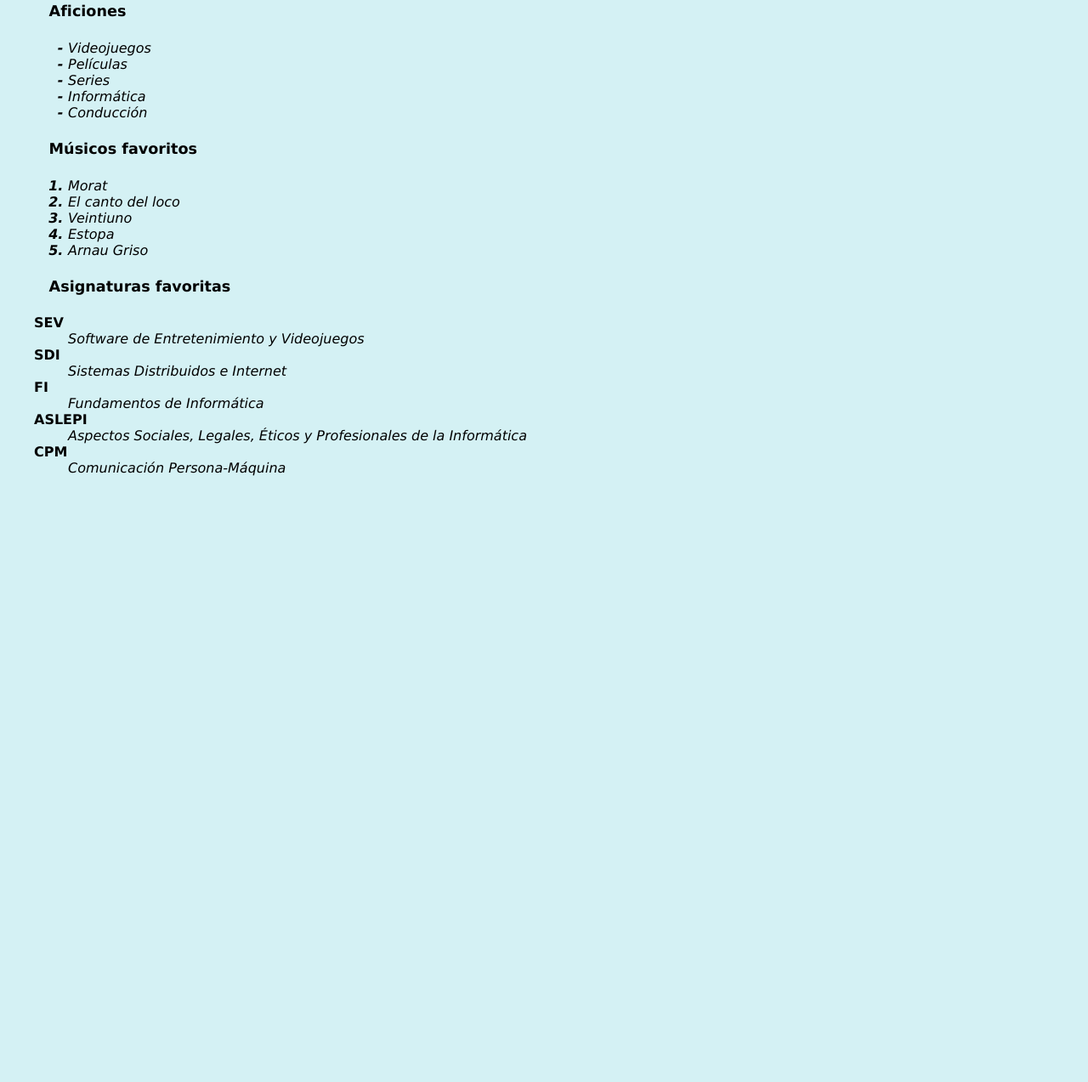
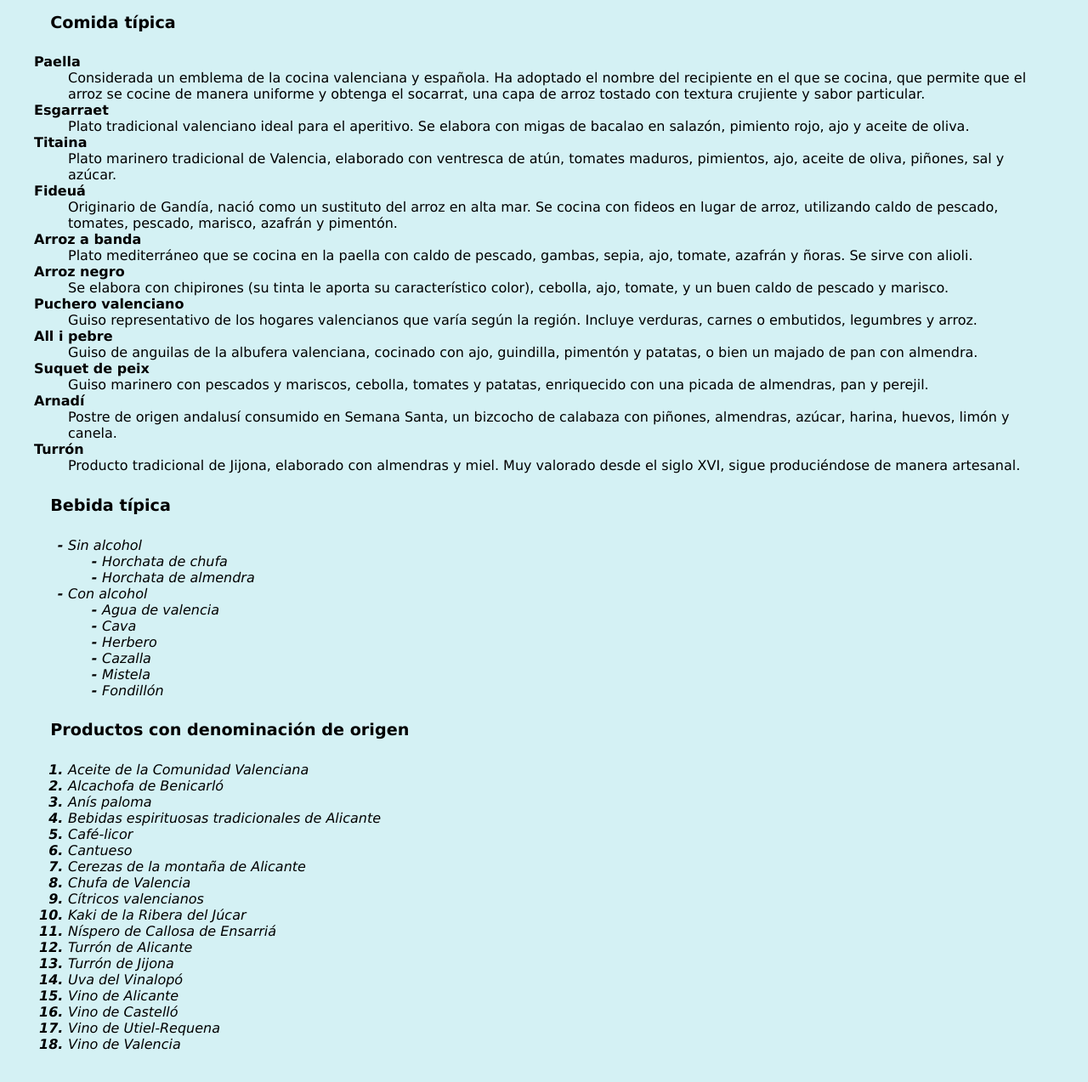
Before and after one commit to UO270734/TopGun, a plain HTML site: page gastronomia.html in a window 1280 px wide. Shown: the part 367-1640 px from the top of the page at 85% size. Before the commit the page ends 983 px from the top, so only its background shows below. Drawn offline with Linux system fonts and the light colour scheme.

Commit message:
Listas de gastronomia

```diff
--- a/estilo/estilo.css
+++ b/estilo/estilo.css
@@ -33,6 +33,7 @@ nav a:hover{
    background-color: #75E6DA;
 }
 
+
 /* LISTAS */
 /* Especificidad 001 */
 ul {
@@ -50,7 +51,7 @@ dt {
 }
 
 /* Especificidad 001 */
-dd, li {
+li {
    font-style: italic;
 }
 
@@ -102,7 +103,7 @@ h3 {
 
 /* Especificidad 001 */
 h4 {
-   font-size: 1.1em;
+   font-size: 1.2em;
    margin-left: 1em;
 }
 
--- a/gastronomia.html
+++ b/gastronomia.html
@@ -8,7 +8,7 @@
 	<link rel=icon href=multimedia/imagenes/favicon.ico sizes="16x16" type="image/ico">
 
 	<meta name ="author" content ="Mauro Varea Fernández" />
-	<meta name ="description" content ="Documento para utilizar en otros módulos de la asignatura" />
+	<meta name ="description" content ="Documento para el módulo Gastronomía" />
 	<meta name ="keywords" content ="" />
 	<meta name ="viewport" content ="width=device-width, initial-scale=1.0" />
 
@@ -20,7 +20,6 @@
     <!-- Datos con el contenidos que aparece en el navegador -->
 	<header>
 		<h1>Proyecto convocatoria extraordinaria</h1>
-
 		<nav>
 			<a title="Página principal" accesskey="P" tabindex="1" href="index.html">Página principal</a>
 			<a title="Gastronomía" accesskey="G" tabindex="2" href="gastronomia.html">Gastronomía</a>
@@ -32,37 +31,73 @@
 	</header>
 
 	<h2>Gastronomía</h2>
+	<p>La Comunidad Valenciana, con capital Valencia, posee una gastronomía muy variada.
+		A continuación se enumeran en distintas listas la comida y bebidas más típicas de la región, así como sus alimentos con denominación de origen.</p>
 
-    <h3>Listas personales</h3>
-	<h4>Aficiones</h4>
+	<h4>Comida típica</h4>
+	<dl>
+		<dt>Paella</dt>
+		<dd>Considerada un emblema de la cocina valenciana y española. Ha adoptado el nombre del recipiente en el que se cocina, que permite que el arroz se cocine de manera uniforme y obtenga el socarrat, una capa de arroz tostado con textura crujiente y sabor particular.</dd>
+		<dt>Esgarraet</dt>
+		<dd>Plato tradicional valenciano ideal para el aperitivo. Se elabora con migas de bacalao en salazón, pimiento rojo, ajo y aceite de oliva.</dd>
+		<dt>Titaina</dt>
+		<dd>Plato marinero tradicional de Valencia, elaborado con ventresca de atún, tomates maduros, pimientos, ajo, aceite de oliva, piñones, sal y azúcar.</dd>
+		<dt>Fideuá</dt>
+		<dd>Originario de Gandía, nació como un sustituto del arroz en alta mar. Se cocina con fideos en lugar de arroz, utilizando caldo de pescado, tomates, pescado, marisco, azafrán y pimentón.</dd>
+		<dt>Arroz a banda</dt>
+		<dd>Plato mediterráneo que se cocina en la paella con caldo de pescado, gambas, sepia, ajo, tomate, azafrán y ñoras. Se sirve con alioli.</dd>
+		<dt>Arroz negro</dt>
+		<dd>Se elabora con chipirones (su tinta le aporta su característico color), cebolla, ajo, tomate, y un buen caldo de pescado y marisco.</dd>
+		<dt>Puchero valenciano</dt>
+		<dd>Guiso representativo de los hogares valencianos que varía según la región. Incluye verduras, carnes o embutidos, legumbres y arroz.</dd>
+		<dt>All i pebre</dt>
+		<dd>Guiso de anguilas de la albufera valenciana, cocinado con ajo, guindilla, pimentón y patatas, o bien un majado de pan con almendra.</dd>
+		<dt>Suquet de peix</dt>
+		<dd>Guiso marinero con pescados y mariscos, cebolla, tomates y patatas, enriquecido con una picada de almendras, pan y perejil.</dd>
+		<dt>Arnadí</dt>
+		<dd>Postre de origen andalusí consumido en Semana Santa, un bizcocho de calabaza con piñones, almendras, azúcar, harina, huevos, limón y canela.</dd>
+		<dt>Turrón</dt>
+		<dd>Producto tradicional de Jijona, elaborado con almendras y miel. Muy valorado desde el siglo XVI, sigue produciéndose de manera artesanal.</dd>
+	</dl>
+	<h4>Bebida típica</h4>
 	<ul>
-		<li>Videojuegos</li>
-		<li>Películas</li>
-		<li>Series</li>
-		<li>Informática</li>
-		<li>Conducción</li>
+		<li>Sin alcohol</li>
+		<ul>
+			<li>Horchata de chufa</li>
+			<li>Horchata de almendra</li>
+		</ul>
+		<li>Con alcohol</li>
+		<ul>
+			<li>Agua de valencia</li>
+			<li>Cava</li>
+			<li>Herbero</li>
+			<li>Cazalla</li>
+			<li>Mistela</li>
+			<li>Fondillón</li>
+		</ul>
 	</ul>
-	<h4>Músicos favoritos</h4>
+	<h4>Productos con denominación de origen</h4>
 	<ol>
-		<li>Morat</li>
-		<li>El canto del loco</li>
-		<li>Veintiuno</li>
-		<li>Estopa</li>
-		<li>Arnau Griso</li>
+		<li>Aceite de la Comunidad Valenciana</li>
+		<li>Alcachofa de Benicarló</li>
+		<li>Anís paloma</li>
+		<li>Bebidas espirituosas tradicionales de Alicante</li>
+		<li>Café-licor</li>
+		<li>Cantueso</li>
+		<li>Cerezas de la montaña de Alicante</li>
+		<li>Chufa de Valencia</li>
+		<li>Cítricos valencianos</li>
+		<li>Kaki de la Ribera del Júcar</li>
+		<li>Níspero de Callosa de Ensarriá</li>
+		<li>Turrón de Alicante</li>
+		<li>Turrón de Jijona</li>
+		<li>Uva del Vinalopó</li>
+		<li>Vino de Alicante</li>
+		<li>Vino de Castelló</li>
+		<li>Vino de Utiel-Requena</li>
+		<li>Vino de Valencia</li>
 	</ol>
-	<h4>Asignaturas favoritas</h4>
-	<dl>
-		<dt>SEV</dt>
-		<dd>Software de Entretenimiento y Videojuegos</dd>
-		<dt>SDI</dt>
-		<dd>Sistemas Distribuidos e Internet</dd>
-		<dt>FI</dt>
-		<dd>Fundamentos de Informática</dd>
-		<dt>ASLEPI</dt>
-		<dd>Aspectos Sociales, Legales, Éticos y Profesionales de la Informática</dd>
-		<dt>CPM</dt>
-		<dd>Comunicación Persona-Máquina</dd>
-	</dl>
+
 
 </body>
 </html>
```
Also changed, not shown: index.html (+0 -1 lines), juego.html (+0 -1 lines), meteorologia.html (+0 -1 lines), reservas.html (+0 -1 lines), rutas.html (+0 -1 lines).
